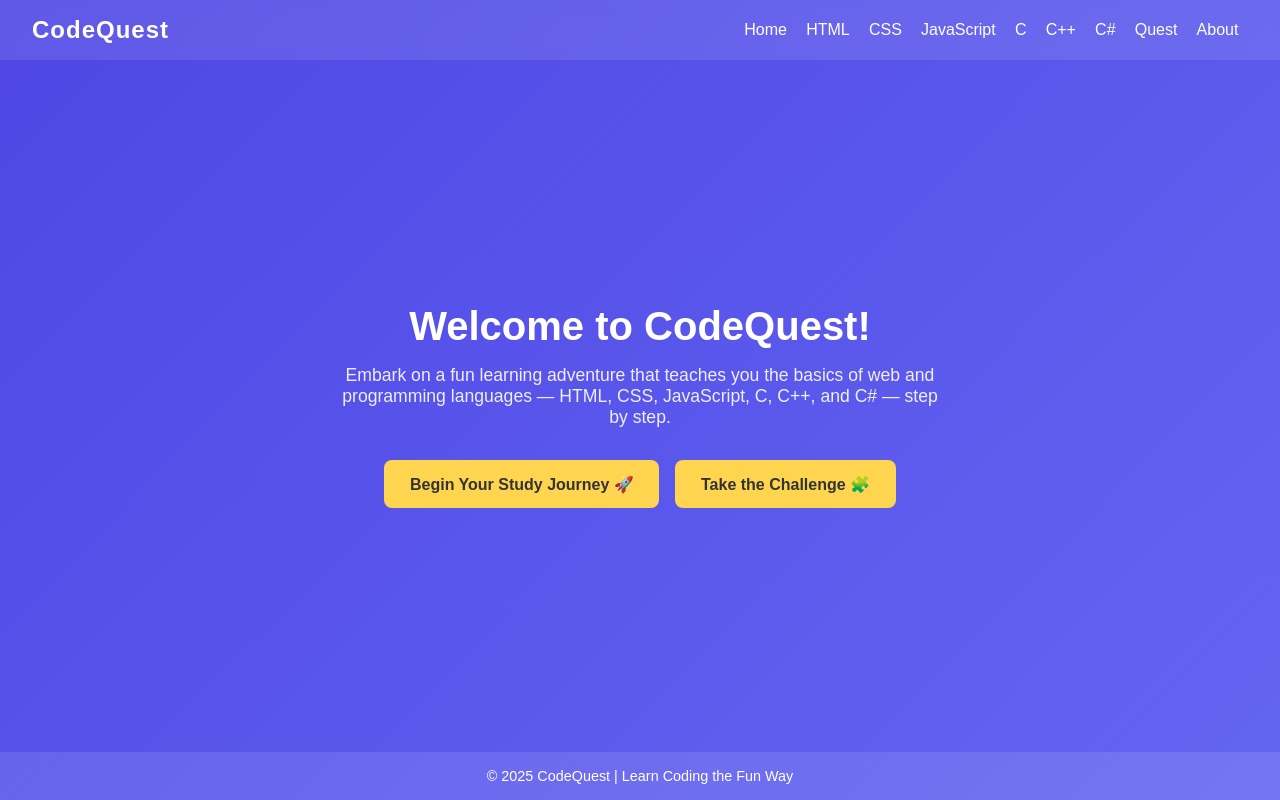
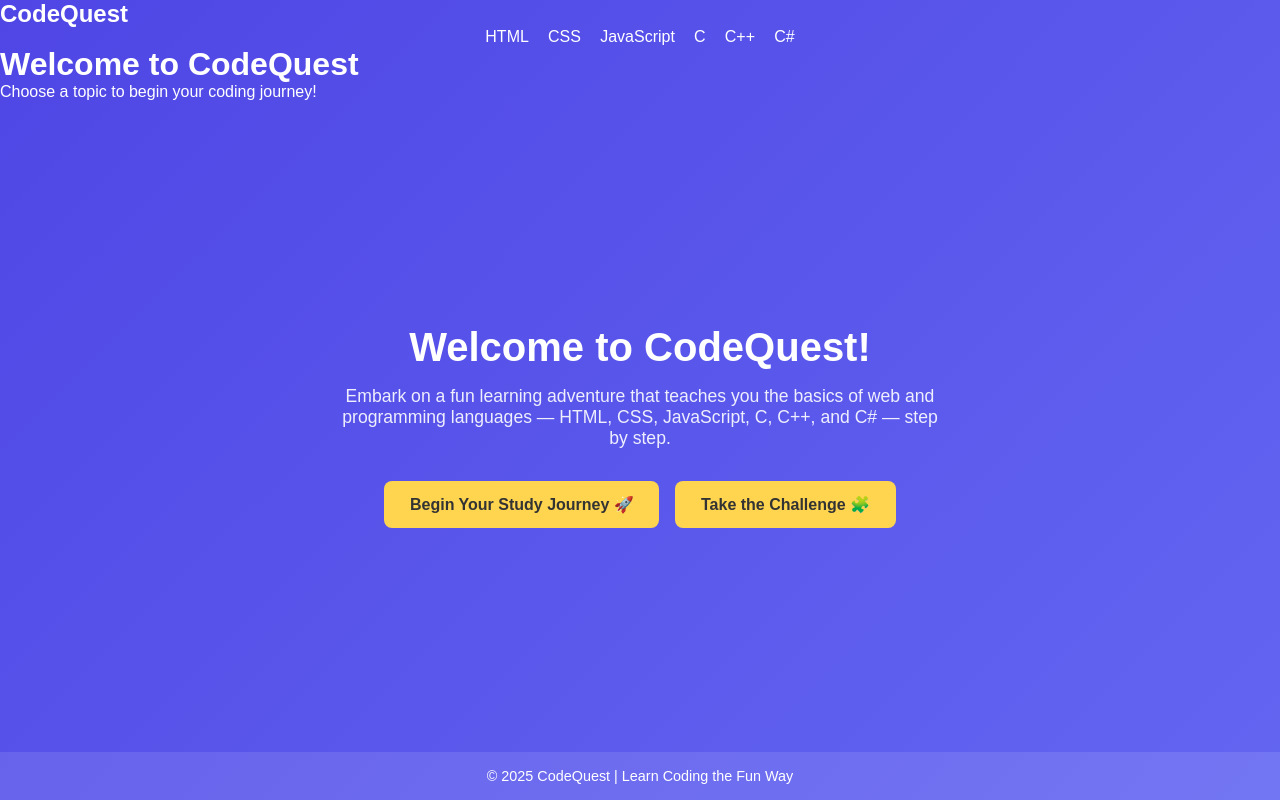
Before and after one commit to MindCircuit-Dev/codequest, a plain HTML site: page index.html in a window 1280 px wide. Drawn offline with Linux system fonts and the light colour scheme.

Commit message:
Update index.html

```diff
--- a/index.html
+++ b/index.html
@@ -109,20 +109,22 @@
   </style>
 </head>
 <body>
-  <header>
-    <h1>CodeQuest</h1>
+ <div class="sidebar">
+  <h2>CodeQuest</h2>
   <nav>
-      <a href="index.html">Home</a>
     <a href="html.html">HTML</a>
     <a href="css.html">CSS</a>
     <a href="js.html">JavaScript</a>
     <a href="c.html">C</a>
     <a href="cpp.html">C++</a>
     <a href="csharp.html">C#</a>
-      <a href="quest.html">Quest</a>
-      <a href="about.html">About</a>
   </nav>
-  </header>
+</div>
+
+  <div class="main-content">
+  <h1>Welcome to CodeQuest</h1>
+  <p>Choose a topic to begin your coding journey!</p>
+</div>
 
   <section class="hero">
     <h2>Welcome to CodeQuest!</h2>
```
Lines whose indentation alone changed are shown as unchanged.
